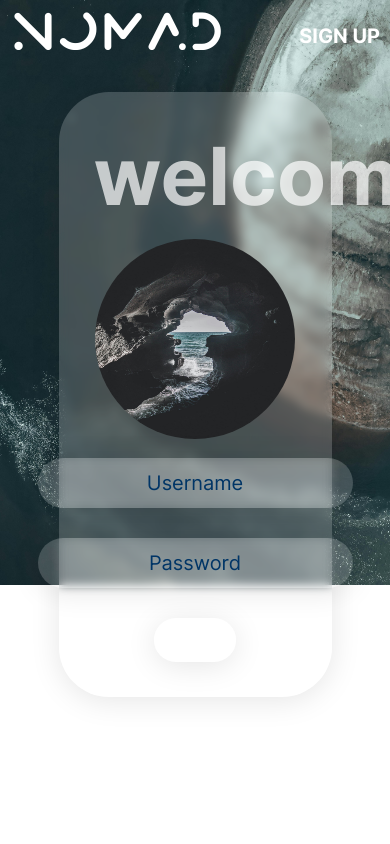
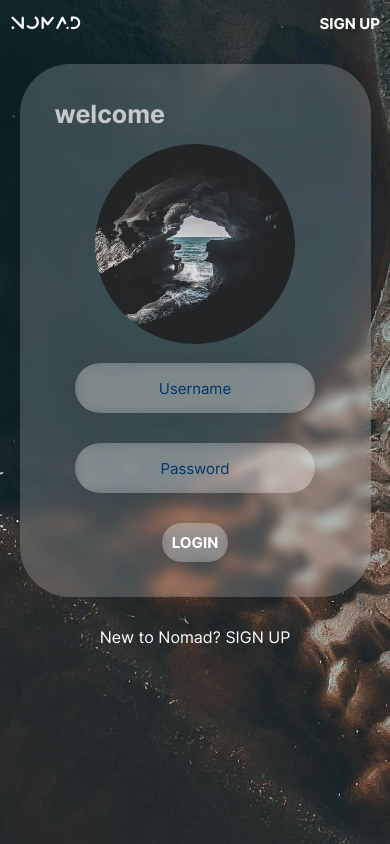
Before and after one commit to 39hops/Nomad, a PHP site: page /pages/login.php in a window 390 px wide; the page is wider, and only the part inside the window is pictured. Run offline with PHP 8.4, Linux system fonts and the light colour scheme.

Commit message:
login media query

```diff
--- a/develop/css/login.css
+++ b/develop/css/login.css
@@ -171,14 +171,61 @@ form input::placeholder {
     cursor: pointer;
 }
 
-@media screen and (max-width: 600px) {
-    /* .login_window {
-        border: 2px solid blue;
+@media only screen and (max-width: 750px) {
+
+    h2{
+        font-size: 35px;
     }
 
-    form {
-        margin: 90px;
-    } */
+     .form-container{
+        width: 90%;
+    }
+
+    form input{
+        font-size: 15px;
+    }
+
+    .nav div a, .nav span a{
+        font-size: 20px;
+    }
+
+    #loginButton{
+        font-size: 15px;
+    }
+
+    body{
+        background-size: 300%;
+        background-position: center center;
+    }
+}
+
+    @media screen and (max-width: 600px) {
+
+        .form-container{
+            width: 90%;
+        }
+
+        h2{
+            font-size: 25px;
+        }
+
+        form input{
+            font-size: 15px;
+        }
+
+        .nav div a, .nav span a{
+            font-size: 15px;
+        }
+
+        #loginButton{
+            font-size: 15px;
+        }
+
+        body{
+            background-size: 500%;
+            background-position: center center;
+
+        }
 
 
 }
--- a/develop/css/signup.css
+++ b/develop/css/signup.css
@@ -173,7 +173,7 @@ form input::placeholder {
     }
 
     h2{
-        font-size: 50px;
+        font-size: 35px;
     }
 
     form input{
@@ -181,7 +181,7 @@ form input::placeholder {
     }
 
     .nav div a, .nav span a{
-        font-size: 15px;
+        font-size: 20px;
     }
 
     #signupButton{
@@ -205,7 +205,7 @@ form input::placeholder {
         }
 
         h2{
-            font-size: 40px;
+            font-size: 25px;
         }
 
         form input{
--- a/develop/pages/login.php
+++ b/develop/pages/login.php
@@ -4,8 +4,7 @@
 <head>
     <meta charset="UTF-8">
     <meta name="viewport" content="width=device-width, initial-scale=1.0">
-    <link rel="stylesheet" href="../css/login.css">
-    <script src="../js/login.js"></script>
+    <link rel="stylesheet" href="../css/login.css?v=<?php echo time(); ?>">
     <title>NOMAD | Login</title>
 </head>
 
@@ -13,7 +12,7 @@
     <div class="login-window">
         <div class="nav">
             <span><a href="../pages/index.php">NOMAD</a></span>
-            <div><a href="../pages/signup.html?v=<?php echo time(); ?>">SIGN UP</a></div>
+            <div><a href="../pages/signup.html">SIGN UP</a></div>
         </div>
 
         <div class="form-container glass">
```
